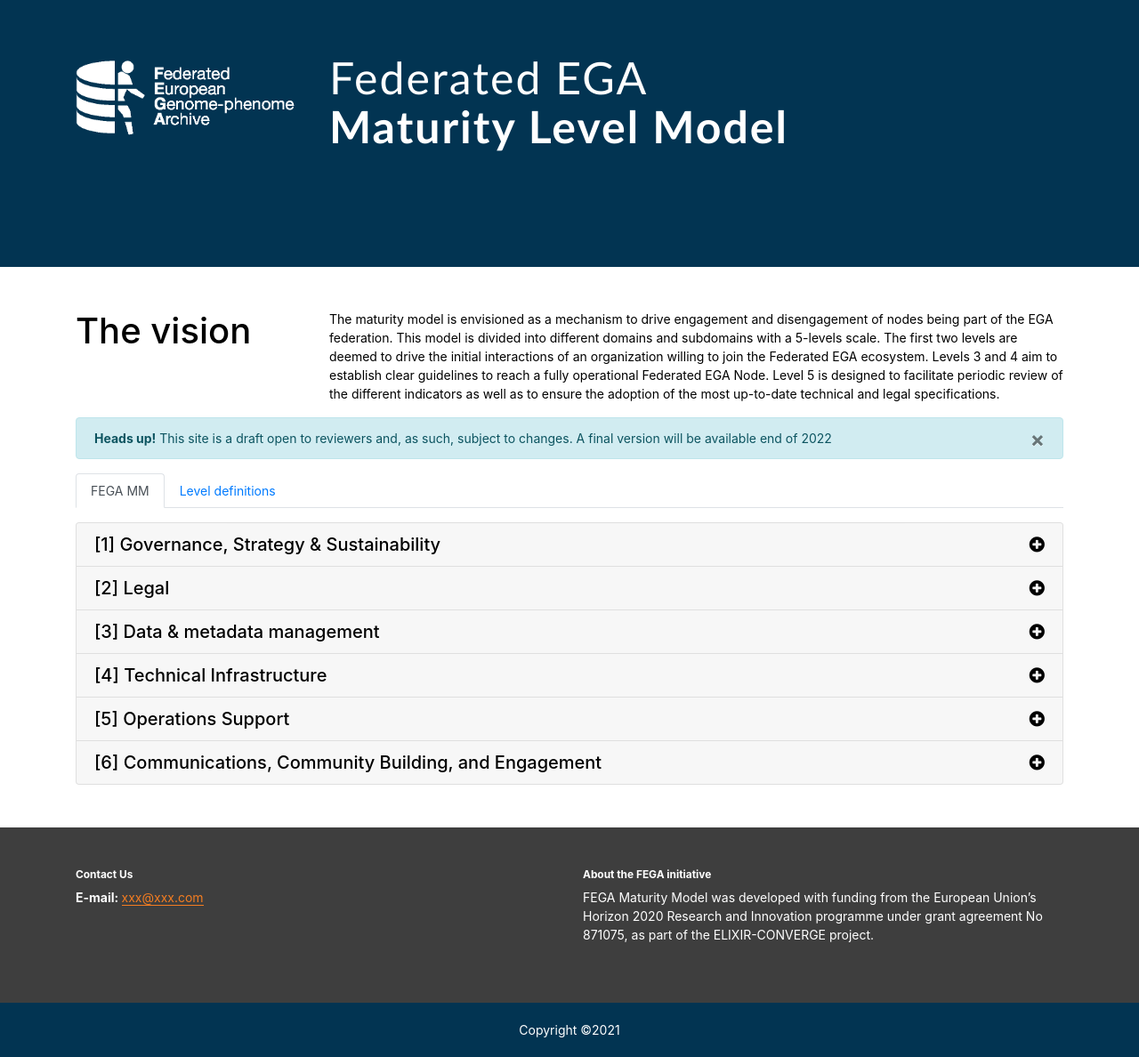
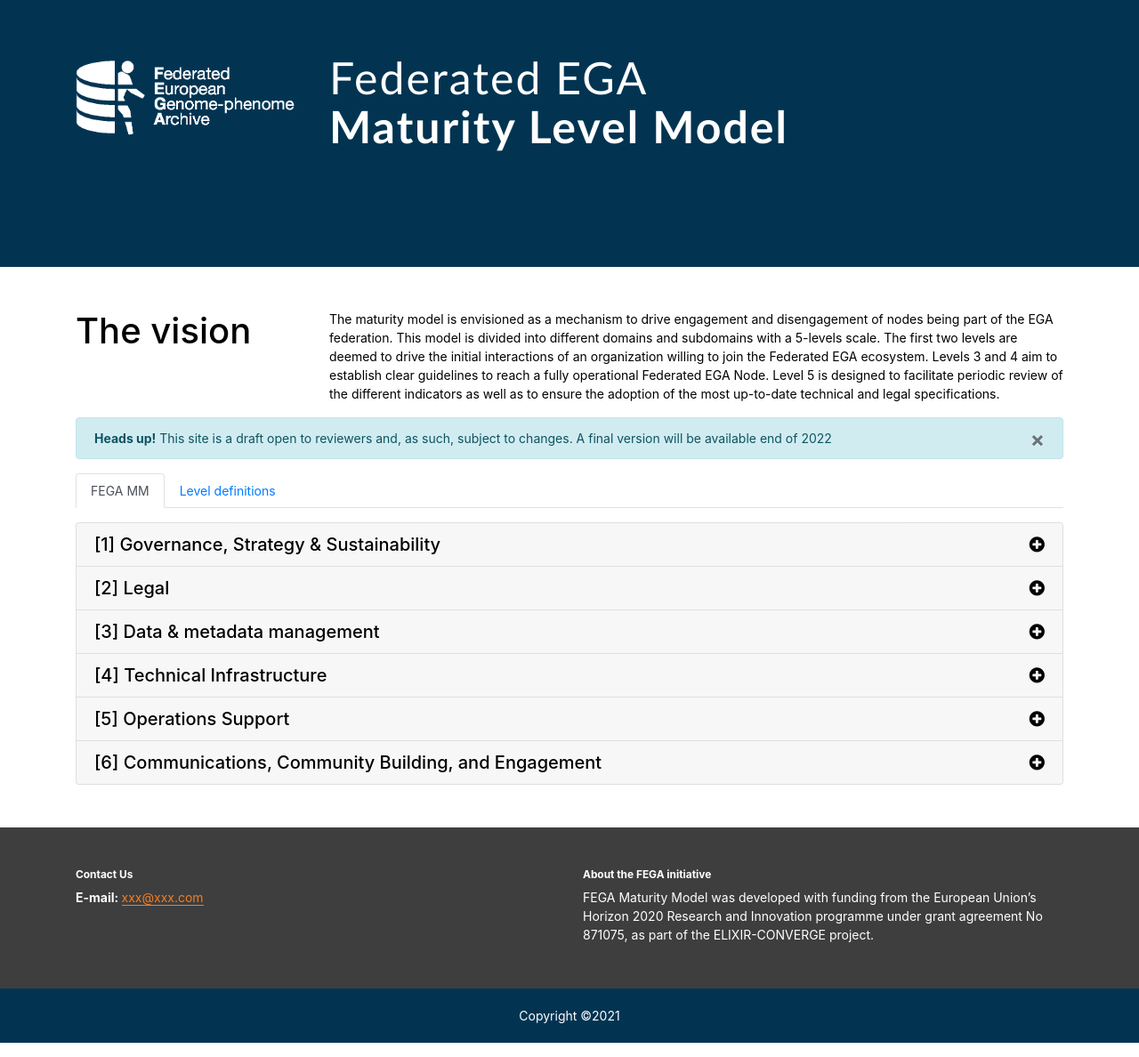
Before and after one commit to inab/fega-mm, a Jekyll site: the page built from index.md, in a window 1280 px wide. Shown: the whole page at 89% size. Built offline with Jekyll 4.4.1, drawn with Linux system fonts in a browser that asks for light colours.

Commit message:
chore: typo

```diff
--- a/_includes/footer.html
+++ b/_includes/footer.html
@@ -9,7 +9,7 @@
       </div>
       <div class="col-md-6">
         <h5>About the FEGA initiative</h5>
-        <p class="text-white">FEGA Maturity Model was developed with funding from the European Union’s Horizon 2020 Research and Innovation programme under grant agreement No 871075, as part of the ELIXIR-CONVERGE project.</p>
+        <span class="text-white">FEGA Maturity Model was developed with funding from the European Union’s Horizon 2020 Research and Innovation programme under grant agreement No 871075, as part of the ELIXIR-CONVERGE project.</span>
       </div>
     </div>
   </div>
```
